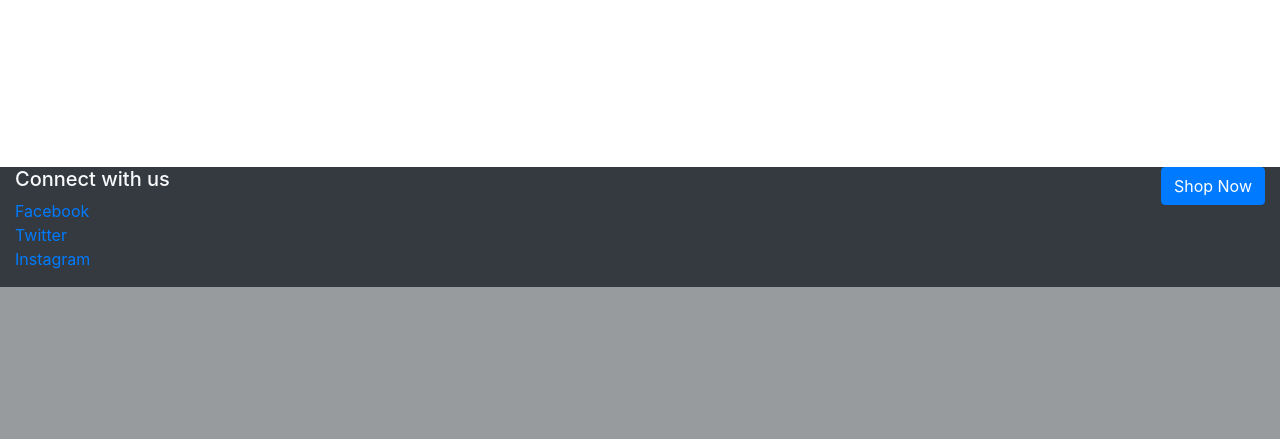
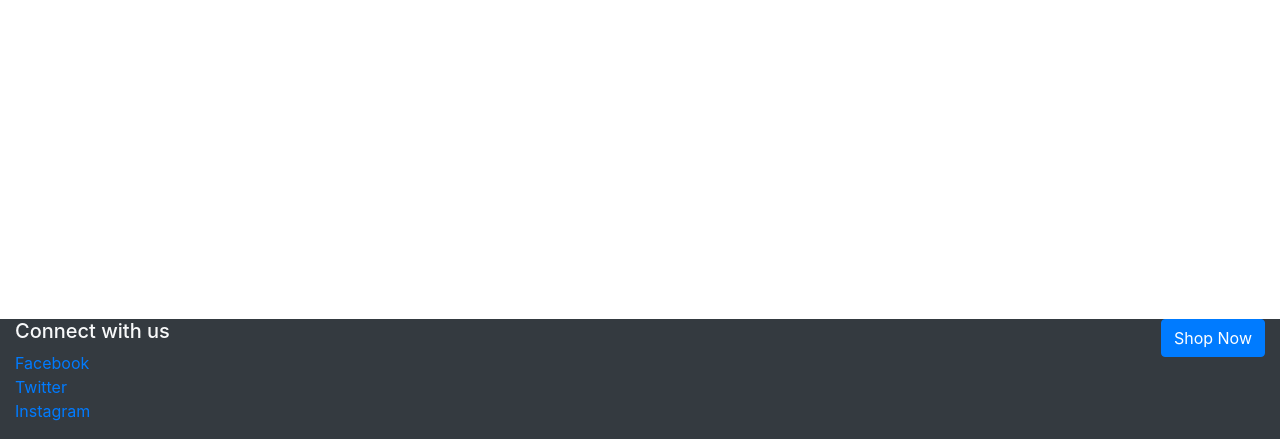
Before and after one commit to Craig-Hudson/cricket-gear-hub, a Django app: page / in a window 1280 px wide. Shown: the part 513-952 px from the top of the page. Before the commit the page ends 800 px from the top, so only its background shows below. Run offline with Django 3.2, Linux system fonts and the light colour scheme; some libraries are stand-ins or nearby versions.

Commit message:
add footer positioning, and viewport to fix footer floating

```diff
--- a/static/css/base.css
+++ b/static/css/base.css
@@ -6,6 +6,11 @@
     min-height: 100vh;
     display: flex;
     flex-direction: column;
+    align-items: center;
+}
+
+.container {
+    flex-grow: 1 1 auto;
 }
 
 .carousel-item img {
@@ -18,9 +23,16 @@
     background-color: red;
 }
 
+.vh-90 {
+    min-height: 90vh;
+}
+
 footer {
-    position: fixed!important;
-    bottom: 0!important;
+    /* font-size: 200%; */
+    position: relative;
+    bottom: 0;
     left: 0;
     width: 100%;
+    min-height: 15vh;
+    background-color: red;
 }
```
